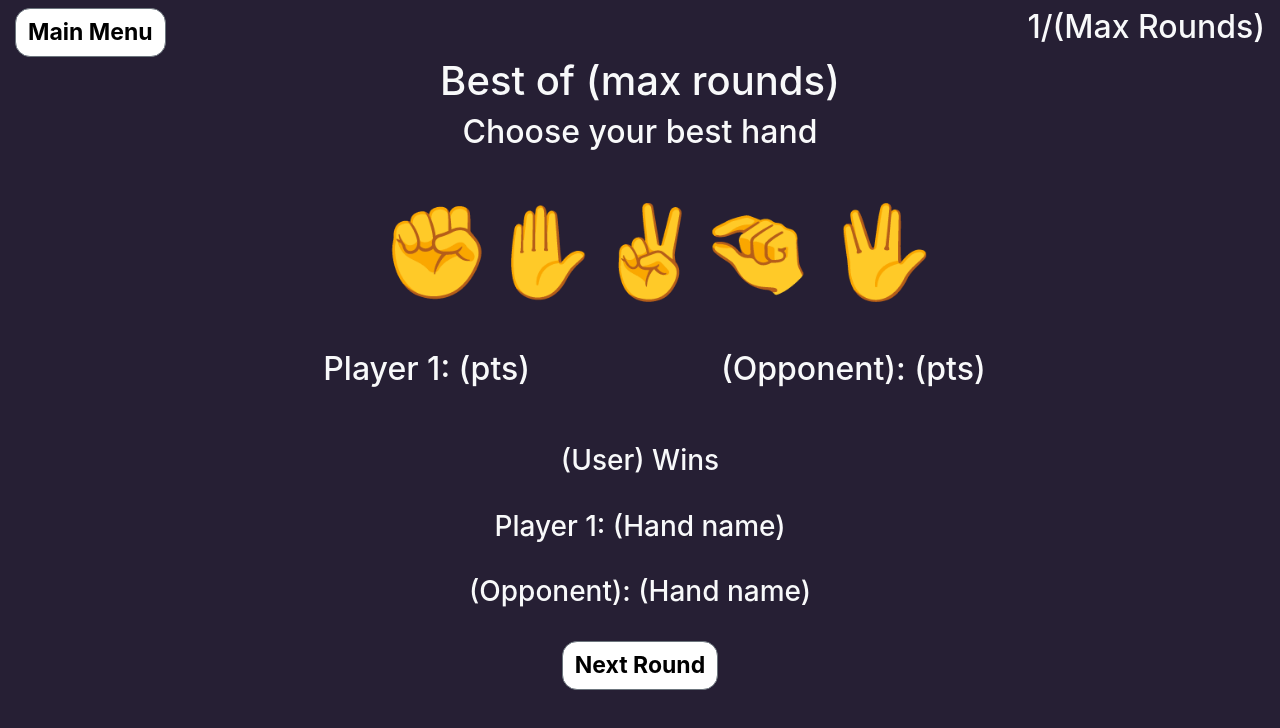
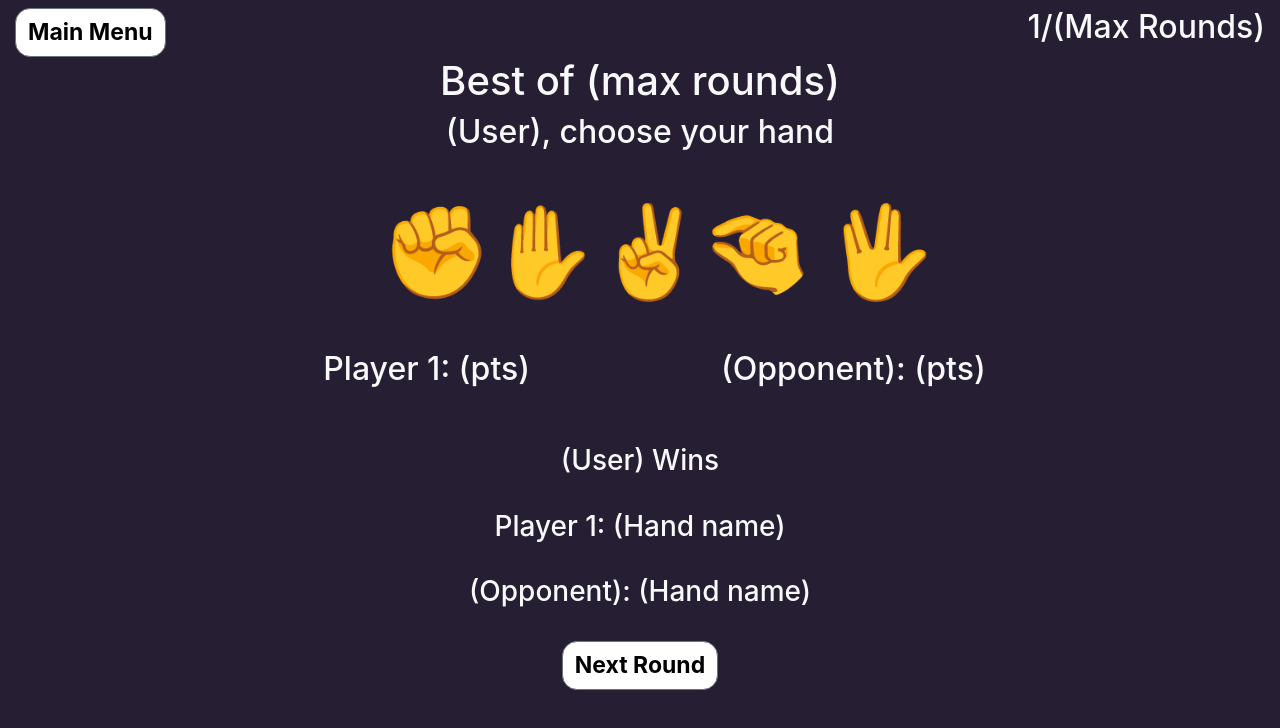
Before and after one commit to TrevorW98/ClassRPSLS, an Angular app in the folder classrpsls/: page / in a window 1280 px wide. Shown: the top 728 px of the page. Built offline with nearby package versions, Linux system fonts and the light colour scheme.

Commit message:
Fixed text

```diff
--- a/classrpsls/src/app/pages/game/game.component.html
+++ b/classrpsls/src/app/pages/game/game.component.html
@@ -19,7 +19,7 @@
     </div>
     <div class="row d-flex justify-content-center text-center pb-3">
         <div class="col-12 pb-2">
-            <h2 class="text-light pb-3">Choose your best hand</h2>
+            <h2 class="text-light pb-3">(User), choose your hand</h2>
         </div>
         <div class="col-lg-2 col-xl-1">
             <p class="selection">✊</p>
--- a/classrpsls/src/app/pages/round-page/round-page.component.html
+++ b/classrpsls/src/app/pages/round-page/round-page.component.html
@@ -4,7 +4,7 @@
             <button class="btn btn-secondary">Main Menu</button>
         </div>
         <div class="col-12 text-center">
-            <h1>(User), choose your hand</h1>
+            <h1>Pick the number of rounds</h1>
         </div>
     </div>
 </div>
@@ -21,9 +21,4 @@
             <button class="btn btn-secondary">Best Of 7</button>
         </div>
     </div>
-    <div class="row">
-        <div class="col-lg-12 pt-5 d-flex justify-content-center">
-            <img src="../../../assets/images/file-removebg-preview.png" alt="">
-        </div>
-    </div>
 </div>
```
